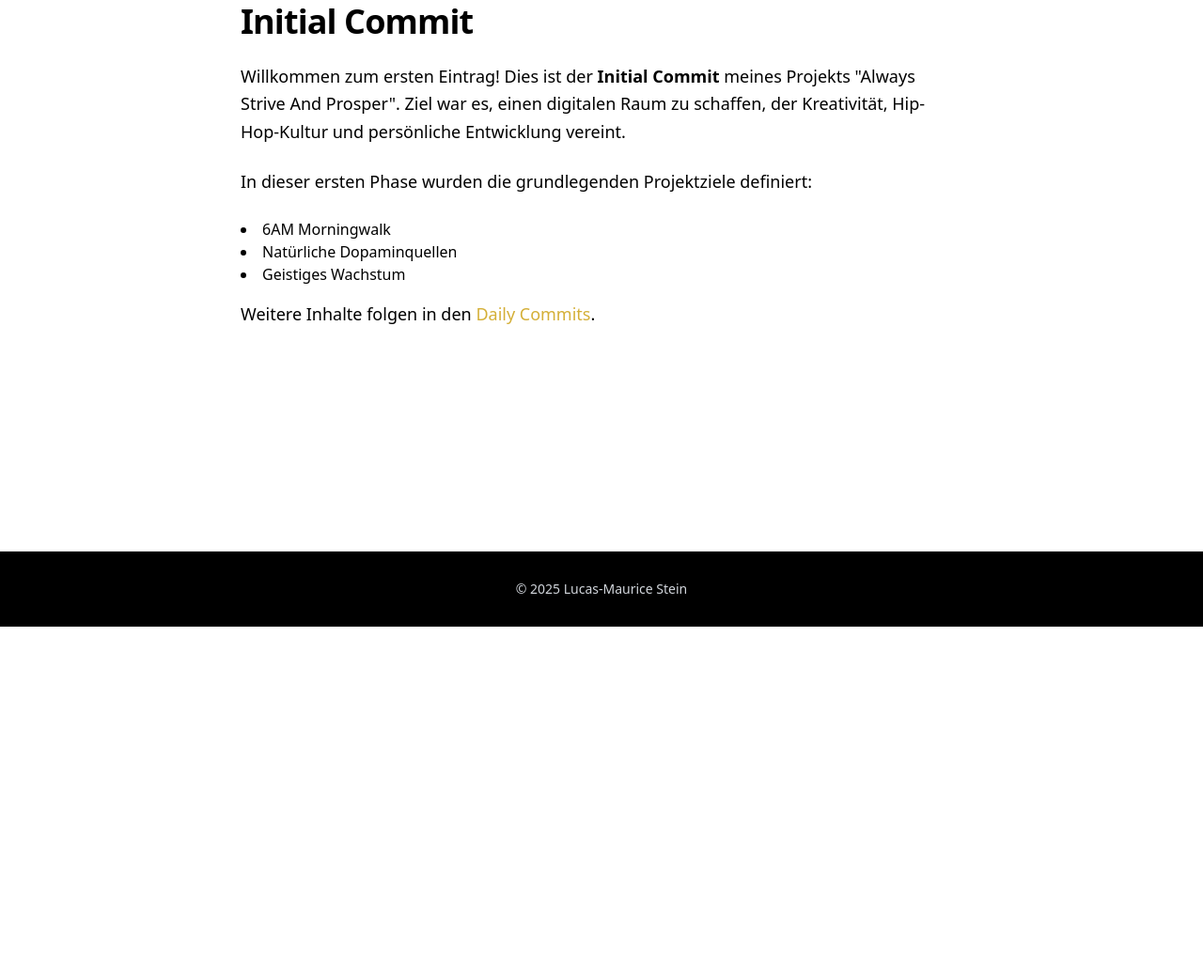
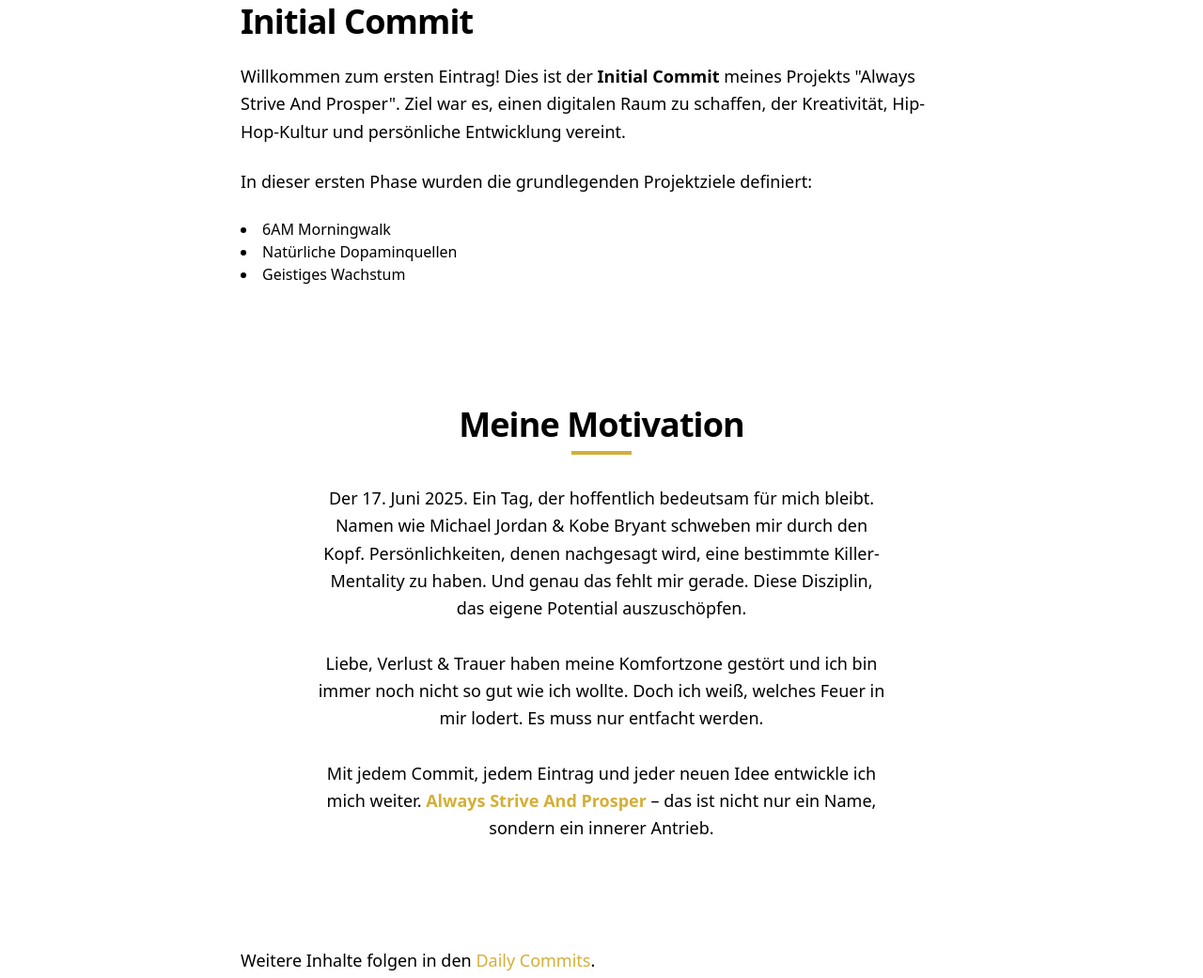
Before and after one commit to Lucas-MStein/asap, a website built with Vite: page initial.html in a window 1280 px wide. Shown: the part 133-1174 px from the top of the page at 94% size. Before the commit the page ends 800 px from the top, so only its background shows below. Built offline with nearby package versions, Linux system fonts and the light colour scheme.

Commit message:
added motivation

```diff
--- a/initial.html
+++ b/initial.html
@@ -35,6 +35,27 @@
       <li>Geistiges Wachstum</li>
     </ul>
     </p>
+    <!-- Motivation -->
+    <section id="motivation" class="py-28 bg-white text-black px-4 md:px-20">
+      <div class="max-w-4xl mx-auto text-center">
+        <h2 class="text-4xl font-extrabold tracking-tight relative inline-block after:block after:w-16 after:h-1 after:bg-[#d4af37] after:mx-auto after:mt-2">
+          Meine Motivation
+        </h2>
+        <p class="mt-8 text-lg leading-relaxed">
+          Der 17. Juni 2025. Ein Tag, der hoffentlich bedeutsam für mich bleibt.
+          Namen wie Michael Jordan & Kobe Bryant schweben mir durch den Kopf.
+          Persönlichkeiten, denen nachgesagt wird, eine bestimmte Killer-Mentality zu haben.
+          Und genau das fehlt mir gerade. Diese Disziplin, das eigene Potential auszuschöpfen.
+          <br /> <br />
+          Liebe, Verlust & Trauer haben meine Komfortzone gestört und ich bin immer noch nicht so gut wie ich wollte.
+          Doch ich weiß, welches Feuer in mir lodert. Es muss nur entfacht werden.
+          <br /><br />
+          Mit jedem Commit, jedem Eintrag und jeder neuen Idee entwickle ich mich weiter.
+          <span class="text-[#d4af37] font-semibold">Always Strive And Prosper</span> – das ist nicht nur ein Name,
+          sondern ein innerer Antrieb.
+        </p>
+      </div>
+    </section>
     <p class="text-lg leading-relaxed mb-6">
       Weitere Inhalte folgen in den <a href="daily.html" class="text-[#d4af37] hover:underline">Daily Commits</a>.
     </p>
```
